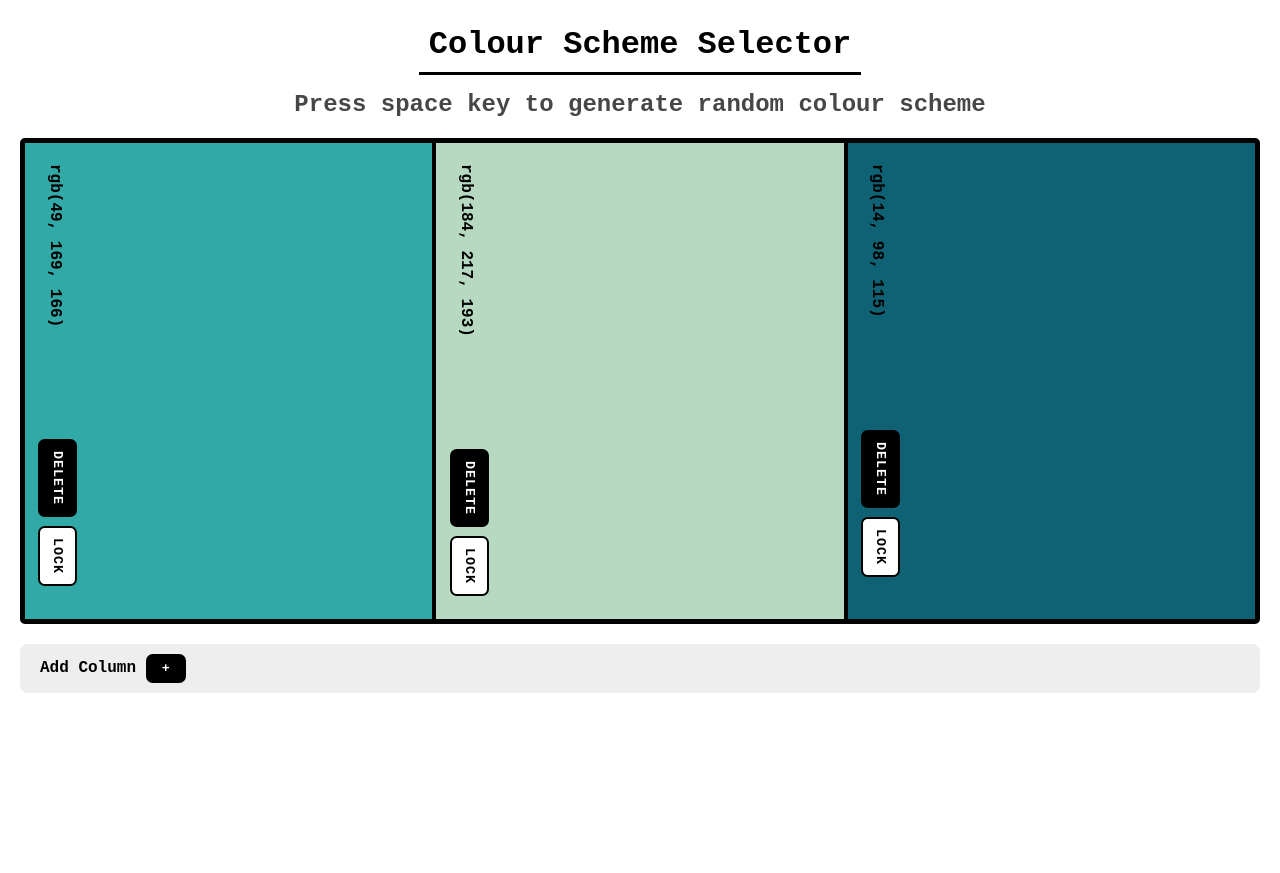
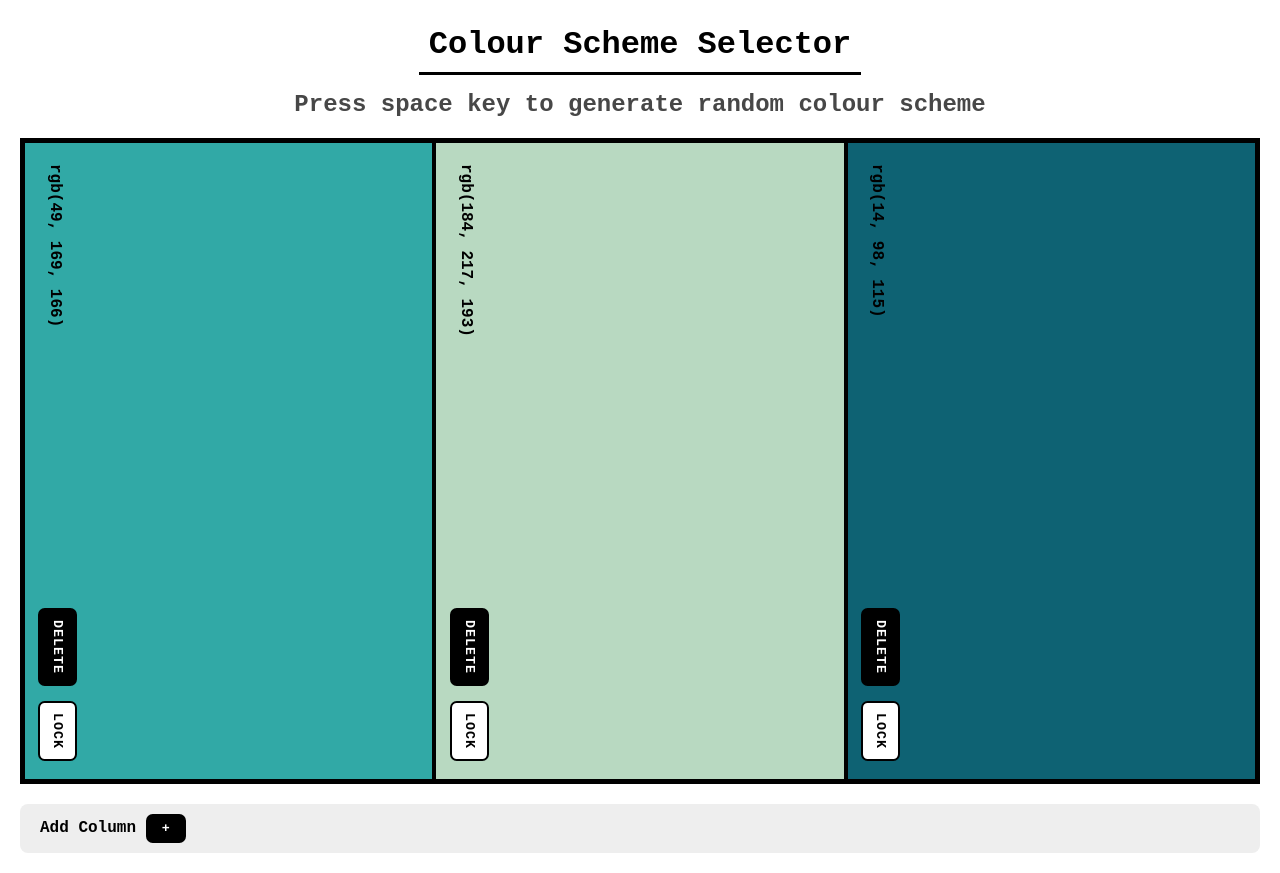
Before and after one commit to LiamHepworth/COOLORS-Clone, a plain HTML site: page Index.HTML in a window 1280 px wide. Before the commit the page ends 800 px from the top, so only its background shows below. Drawn offline with Linux system fonts and the light colour scheme.

Commit message:
Change Btn position

```diff
--- a/Style.scss
+++ b/Style.scss
@@ -17,11 +17,10 @@ h2{
 }
 
 #columnContainer{
-    height: 30em;
+    height: 80vh;
     width: auto;
     margin: 20px;
     border: 3px solid black;
-    border-radius: .3em;
     display: flex;
     flex-direction: row;
     align-items: stretch;
@@ -34,6 +33,7 @@ h2{
     width: auto;
     min-width:.2em;
     flex: auto;
+    position: relative;
 
     p{
         writing-mode: vertical-lr;
@@ -47,13 +47,11 @@ h2{
         font-weight: bold;
         border-radius: .5em;
         padding: 10px;
-        margin: 5px;
+        margin: 1em;
         writing-mode: vertical-lr;
-        margin: 1em;
         position: absolute;
-        transform: translate(0, 275%);
         display: block;
-        float: left;
+        bottom: 5px;
         letter-spacing: 1px;
     }
 
@@ -64,13 +62,11 @@ h2{
         font-weight: bold;
         border-radius: .5em;
         padding: 10px;
-        margin: 5px;
+        margin: 1em;
         writing-mode: vertical-lr;
-        margin: 1em;
         position: absolute;
-        transform: translate(0, 100%);
         display: block;
-        float: left;
+        bottom: 80px;
         letter-spacing: 1px;
     }
 }
```
Also changed, not shown: Style.css, 1 other file.
